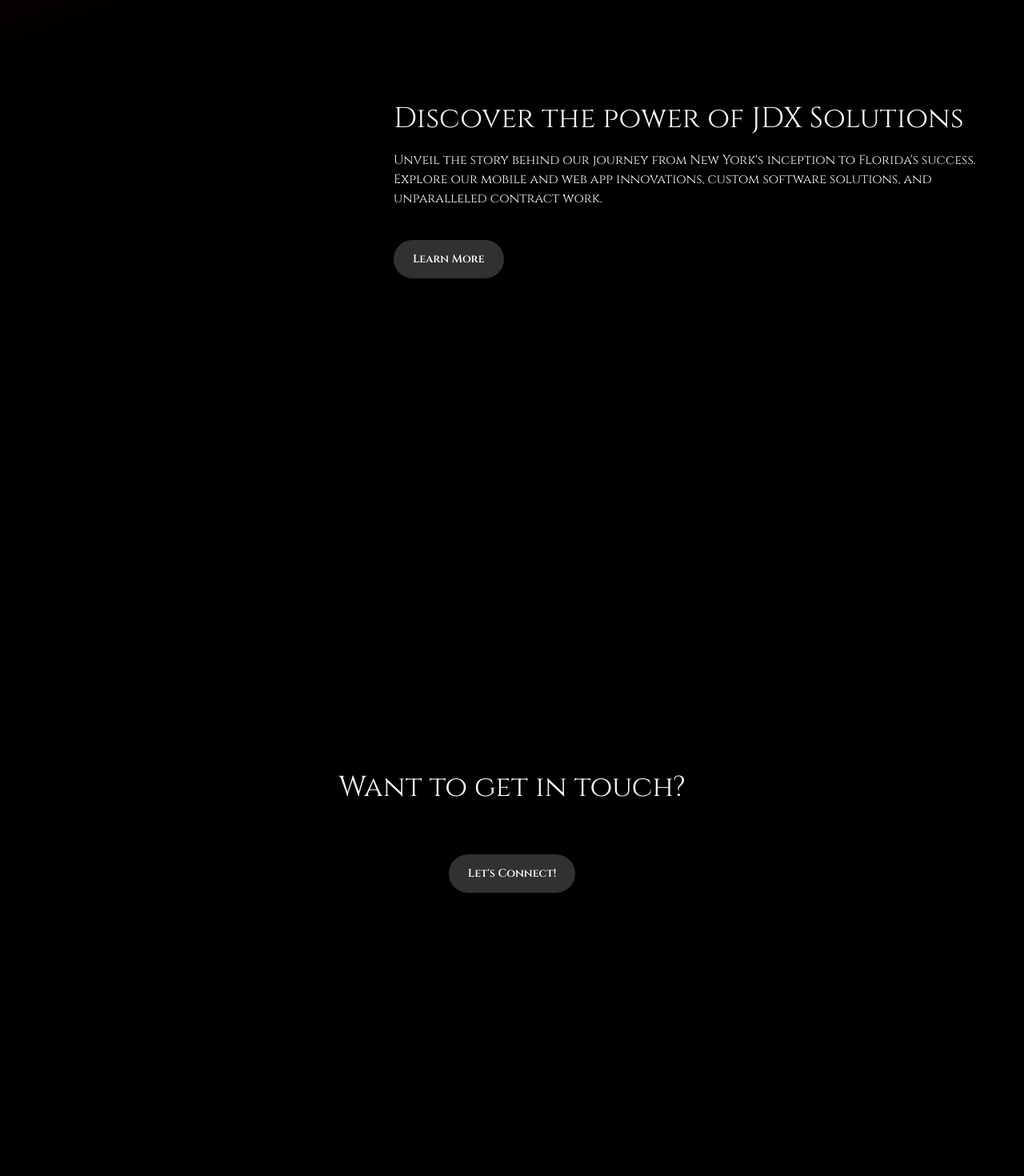
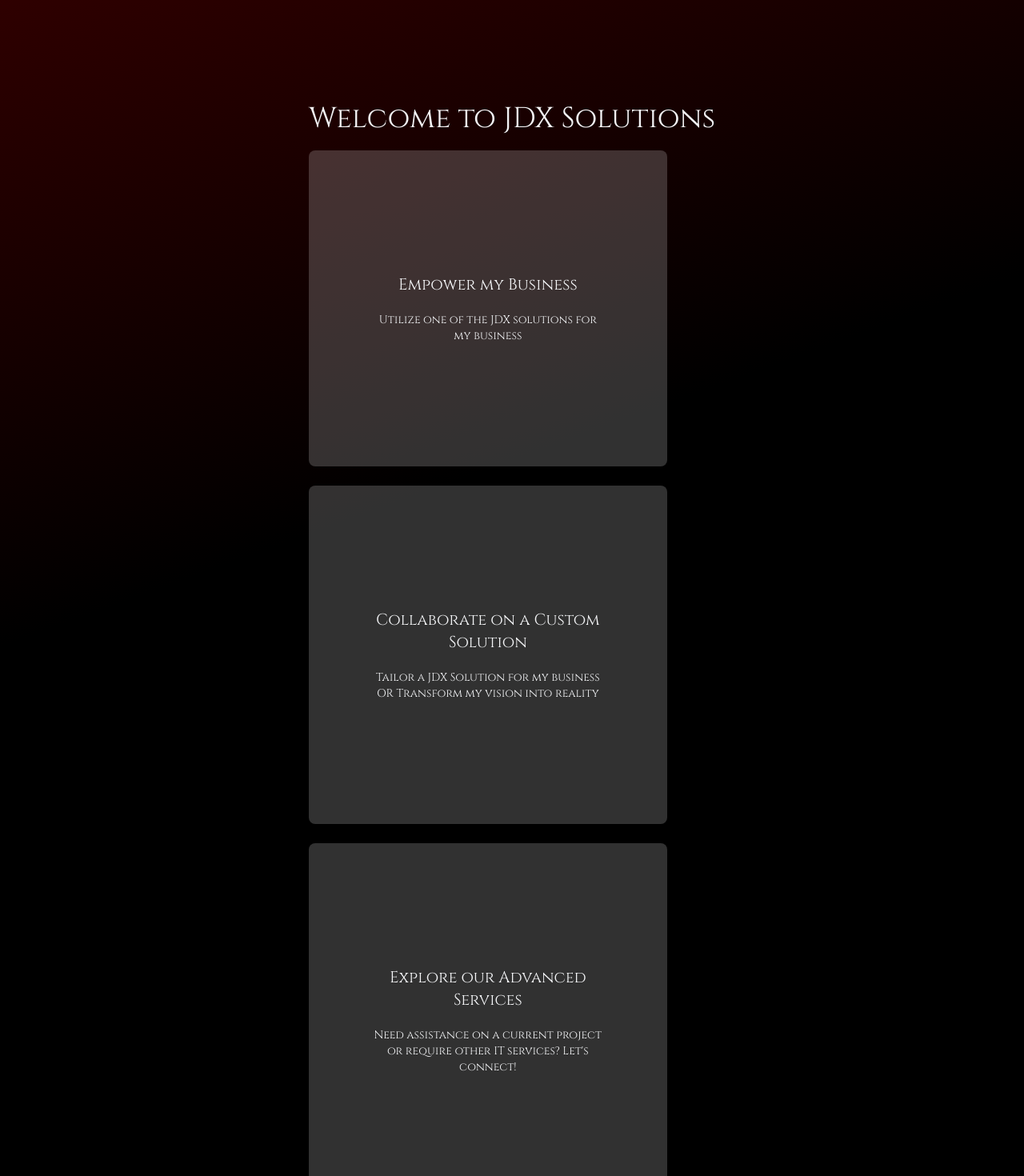
Before and after one commit to jasper-dev-x/jdx-solutions, a Next.js app: page / in a window 1280 px wide. Shown: the part 740-2210 px from the top of the page at 80% size. Before the commit the page ends 2100 px from the top, so only its background shows below. Built offline with nearby package versions, Linux system fonts and the light colour scheme.

Commit message:
Compra app icon added

```diff
--- a/src/app/about/page.tsx
+++ b/src/app/about/page.tsx
@@ -1,10 +1,9 @@
-import Link from "next/link";
 import Footer from "../components/Footer";
 
 export default function About() {
   return (
     <main className='flex flex-col max-w-3xl'>
-      <div className='h-[90dvh]'>
+      <div className='h-[90dvh] mx-5'>
         <h1 className='text-3xl font-bold text-center mb-5'>About</h1>
 
         <p className='mb-5'>
@@ -26,7 +25,7 @@
       {/* FOOTER */}
       <Footer
         title='Empower Your Business'
-        btnLabel='Our Services'
+        btnLabel='Explore Our Solutions'
         route='/services'
       />
     </main>
--- a/src/app/components/Footer.tsx
+++ b/src/app/components/Footer.tsx
@@ -5,18 +5,22 @@
   btnLabel,
   route,
 }: {
-  title: string;
-  btnLabel: string;
-  route: string;
+  title?: string;
+  btnLabel?: string;
+  route?: string;
 }) {
   return (
-    <div className='flex flex-col centered h-[40dvh] gap-6'>
-      <h1 className='text-4xl'>{title}</h1>
-      <Link
-        href={route}
-        className='rounded-full text-center bg-gray-100/20 mt-10 py-3 px-6 text-sm font-semibold leading-6 text-white shadow-sm hover:bg-gray-200/80 focus-visible:outline focus-visible:outline-2 focus-visible:outline-offset-2 focus-visible:outline-white hover:text-black'>
-        {btnLabel}
-      </Link>
+    <div className='flex flex-col items-center h-[50dvh] gap-6'>
+      <h1 className='text-4xl text-center'>{title}</h1>
+      {route ? (
+        <Link
+          href={route}
+          className='rounded-full text-center bg-gray-100/20 mt-10 py-3 px-6 text-sm font-semibold leading-6 text-white shadow-sm hover:bg-gray-200/80 focus-visible:outline focus-visible:outline-2 focus-visible:outline-offset-2 focus-visible:outline-white hover:text-black'>
+          {btnLabel}
+        </Link>
+      ) : (
+        <></>
+      )}
     </div>
   );
 }
--- /dev/null
+++ b/src/app/components/ServiceCard.tsx
@@ -0,0 +1,16 @@
+export default function ServiceCard({
+  img,
+  title,
+  desc,
+}: {
+  img: string;
+  title: string;
+  desc: string;
+}) {
+  return (
+    <div className='flex flex-col max-w-md bg-gray-100/20 rounded-lg text-center py-[12dvw] px-[6dvw] gap-5'>
+      <h3 className='text-xl'>{title}</h3>
+      <h6 className='text-sm'>{desc}</h6>
+    </div>
+  );
+}
--- a/src/app/contact/page.tsx
+++ b/src/app/contact/page.tsx
@@ -5,19 +5,22 @@
 import {EmailValidator} from "@/state/dev_utils";
 import {Radio, RadioGroup} from "@headlessui/react";
 import {IoCheckmarkCircle} from "react-icons/io5";
+import Footer from "../components/Footer";
 
 const subjects = [
   {
-    name: "Collaborate",
-    shortDesc: "I have an idea we can work on, let's connect!",
+    name: "Empower my Business",
+    shortDesc: "Utilize one of the JDX solutions for my business",
   },
   {
-    name: "Custom Solution",
-    shortDesc: "I need a website, web app and/or mobile app.",
+    name: "Collaborate on a Custom Solution",
+    shortDesc:
+      "Tailor a JDX Solution for my business OR Transform my vision into reality",
   },
   {
-    name: "Other Assistance Needed",
-    shortDesc: "Please explain your needs in the 'Message' section.",
+    name: "Explore our Advanced Services",
+    shortDesc:
+      "Need assistance on a current project or require other IT services? Let's connect!",
   },
 ];
 
@@ -25,7 +28,7 @@
   const [formState, setFormState] = useState({
     name: "",
     email: "",
-    subject: "Collaborate",
+    subject: "Empower my Business",
     message: "",
   });
   const [formValidState, setFormValidState] = useState({
@@ -38,7 +41,10 @@
     x.preventDefault();
     if (formValidState.email == true && formValidState.name == true)
       window.open(
-        `mailto:${formState.email}?subject=${formState.subject}&body=${formState.message}`
+        String.raw`mailto:${formState.email}?
+        subject=${formState.subject}
+        &body=Hey I'm ${formState.name}
+        ${formState.message}`
       );
     else
       alert(
@@ -58,7 +64,7 @@
   }, [formState, formValidState.email, formValidState.name]);
 
   return (
-    <main className='flex flex-col max-w-3xl'>
+    <main className='flex flex-col max-w-3xl mx-5'>
       <h1 className='text-3xl font-bold text-center mb-5'>Get in Touch</h1>
       <h3 className='text-xl text-center'>What can we do for you?</h3>
       <p className='mb-5 text-center'>
@@ -131,6 +137,8 @@
           Compose Email
         </button>
       </form>
+
+      <Footer />
     </main>
   );
 }
--- a/src/app/layout.tsx
+++ b/src/app/layout.tsx
@@ -22,10 +22,10 @@
       <body
         className={
           inter.className +
-          " gradient-background text-gray-100 min-h-dvh w-[100dwh] pb-[20dvh]"
+          " gradient-background text-gray-100 min-h-dvh w-[100dwh]"
         }>
         <NavBar />
-        <div className='flex justify-center pt-[7.5vh] mx-5'>{children}</div>
+        <div className='flex justify-center pt-[7.5vh]'>{children}</div>
       </body>
     </html>
   );
--- a/src/app/page.tsx
+++ b/src/app/page.tsx
@@ -1,15 +1,32 @@
-"use client";
+import Link from "next/link";
+import Footer from "./components/Footer";
+import ServiceCard from "./components/ServiceCard";
 
-import Link from "next/link";
-import {useRouter} from "next/navigation";
-import Footer from "./components/Footer";
+const services = [
+  {
+    title: "Empower my Business",
+    shortDesc: "Utilize one of the JDX solutions for my business",
+    img: "",
+  },
+  {
+    title: "Collaborate on a Custom Solution",
+    shortDesc:
+      "Tailor a JDX Solution for my business OR Transform my vision into reality",
+    img: "",
+  },
+  {
+    title: "Explore our Advanced Services",
+    shortDesc:
+      "Need assistance on a current project or require other IT services? Let's connect!",
+    img: "",
+  },
+];
 
 export default function Home() {
-  const router = useRouter();
   return (
     <main className='flex flex-col w-full'>
       {/* HEADER */}
-      <div className='flex flex-col max-w-3xl h-[94dvh]'>
+      <div className='flex flex-col max-w-3xl h-[94dvh] px-5'>
         <h1 className='text-4xl mb-5'>
           Welcome to JDX Solutions, where cutting-edge technology meets
           innovation in every line of code.
@@ -23,10 +40,25 @@
       </div>
 
       {/* SERVICES BLOCK */}
-      <div></div>
+      <div className='flex justify-center text-center w-full px-5 mb-[20dvh]'>
+        <div className='flex flex-col max-w-3xl min-h-[94dvh]'>
+          <h1 className='text-4xl mb-5'>Welcome to JDX Solutions</h1>
+
+          <div className='flex flex-col gap-6'>
+            {services.map(({title, shortDesc, img}, index) => (
+              <ServiceCard
+                key={index}
+                title={title}
+                img={img}
+                desc={shortDesc}
+              />
+            ))}
+          </div>
+        </div>
+      </div>
 
       {/* ABOUT BLOCK */}
-      <div className='flex justify-end w-full'>
+      <div className='flex justify-end text-end w-full px-5'>
         <div className='flex flex-col max-w-3xl h-[94dvh]'>
           <h1 className='text-4xl mb-5'>Discover the power of JDX Solutions</h1>
           <p className=''>
@@ -37,7 +69,7 @@
           </p>
           <Link
             href='/about'
-            className='flex self-start rounded-full bg-gray-100/20 mt-10 px-6 py-3 text-sm font-semibold leading-6 text-white shadow-sm hover:bg-gray-200/80 focus-visible:outline focus-visible:outline-2 focus-visible:outline-offset-2 focus-visible:outline-white hover:text-black'>
+            className='flex self-end rounded-full bg-gray-100/20 mt-10 px-6 py-3 text-sm font-semibold leading-6 text-white shadow-sm hover:bg-gray-200/80 focus-visible:outline focus-visible:outline-2 focus-visible:outline-offset-2 focus-visible:outline-white hover:text-black'>
             Learn More
           </Link>
         </div>
--- a/src/app/portfolio/page.tsx
+++ b/src/app/portfolio/page.tsx
@@ -1,7 +1,32 @@
+import {logoCompra, logoSlyLynx} from "@/state/dev_utils";
+
 export default function Portfolio() {
   return (
-    <main className='flex flex-col'>
-      <div className=''>Portfolio Page</div>
+    <main className='flex flex-col text-center mx-5'>
+      <h1>Developed by</h1>
+      <h1 className='text-3xl font-bold'>JDX Solutions</h1>
+
+      {/* SLY LYNX  */}
+      <div className='flex flex-col items-center py-10'>
+        <img
+          src={logoSlyLynx}
+          width={100}
+          className='rounded-xl mb-5'
+        />
+        <h2 className='text-xl font-bold'>Sly Lynx</h2>
+        <h2>A Modern Link In Bio</h2>
+      </div>
+
+      {/* COMPRA */}
+      <div className='flex flex-col items-center py-10'>
+        <img
+          src={logoCompra}
+          width={100}
+          className='rounded-xl mb-5'
+        />
+        <h2 className='text-xl font-bold'>Compra</h2>
+        <h2>Shopping List for Roommates</h2>
+      </div>
     </main>
   );
 }
--- a/src/app/services/page.tsx
+++ b/src/app/services/page.tsx
@@ -1,9 +1,8 @@
-import Link from "next/link";
 import Footer from "../components/Footer";
 
 export default function Services() {
   return (
-    <main className='flex flex-col max-w-3xl'>
+    <main className='flex flex-col max-w-3xl mx-5'>
       <div className='h-[90dvh]'>
         <h1 className='text-3xl font-bold text-center mb-5'>Services</h1>
         <p className='mb-5'>
@@ -23,7 +22,7 @@
 
       {/* FOOTER */}
       <Footer
-        title='Explore our innovative solutions'
+        title='Uncover the power of cutting-edge technology'
         btnLabel='Contact Us'
         route='/contact'
       />
```
Also changed, not shown: src/state/dev_utils.ts (+5 -2 lines).
